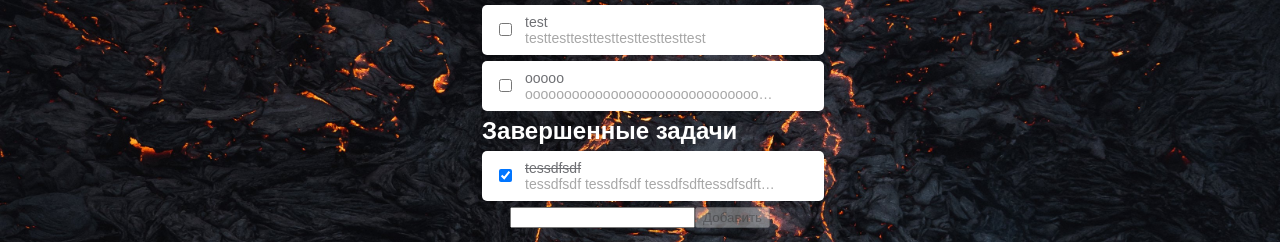
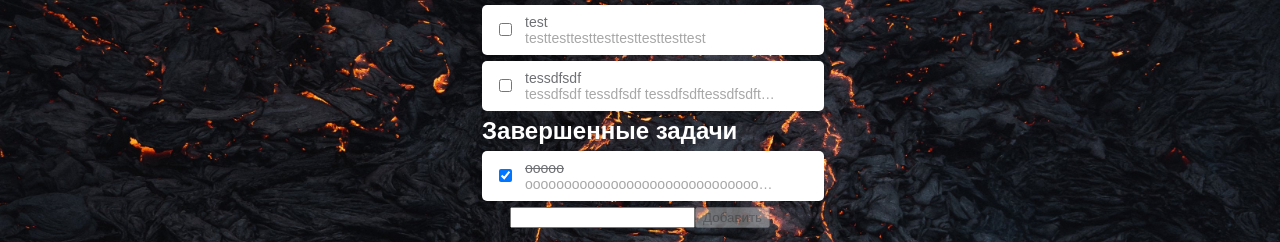
Before and after one commit to akryuchenkov/angular-todo-list, an Angular app: page / in a window 1280 px wide. Shown: the part 301-543 px from the top of the page. Built offline with nearby package versions, Linux system fonts and the light colour scheme; data requests are answered from the project's data file.

Commit message:
fix toggle is finished to output

```diff
--- a/db.json
+++ b/db.json
@@ -13,7 +13,7 @@
       "text": "tessdfsdf",
       "description": "tessdfsdf tessdfsdf tessdfsdftessdfsdftessdfsdftessdfsdftessdfsdf",
       "date": 1634712691598,
-      "isFinished": true,
+      "isFinished": false,
       "user": -1,
       "group": -1,
       "id": 2
@@ -22,7 +22,7 @@
       "text": "ооооо",
       "description": "оооооооооооооооооооооооооооооооооооооооо ооооооооооооооо ооооооооооооооо ооооооооооооооооооооооооооооооооооооооооооооооооооооооо оооооооооооооооооооооооооооооооооооооооо",
       "date": 1634713038171,
-      "isFinished": false,
+      "isFinished": true,
       "user": -1,
       "group": -1,
       "id": 3
--- a/src/app/modules/tasks/components/task-item/task-item.component.ts
+++ b/src/app/modules/tasks/components/task-item/task-item.component.ts
@@ -1,4 +1,4 @@
-import { Component, Input, OnInit } from '@angular/core';
+import { Component, EventEmitter, Input, OnInit, Output } from '@angular/core';
 import { TaskModel } from 'src/app/models/task.model';
 
 @Component({
@@ -10,14 +10,14 @@ export class TaskItemComponent implements OnInit {
   @Input()
   task = TaskModel.empty();
 
-  @Input()
-  toggleIsFinished: (id: number, isFinished: boolean) => void = () => {};
+  @Output()
+  toggleIsFinishedEvent = new EventEmitter<TaskModel>();
 
   constructor() {}
 
   ngOnInit(): void {}
 
   onChangeIsFinished(e: any) {
-    this.toggleIsFinished(this.task.id || -1, e.target.checked);
+    this.toggleIsFinishedEvent.emit(this.task);
   }
 }
--- a/src/app/modules/tasks/components/tasks-list/tasks-list.component.html
+++ b/src/app/modules/tasks/components/tasks-list/tasks-list.component.html
@@ -5,7 +5,7 @@
     *ngFor="let task of tasks"
     (dblclick)="toTask(task.id || -1)"
     [task]="task"
-    [toggleIsFinished]="toggleIsFinished"
+    (toggleIsFinishedEvent)="toggleIsFinished($event)"
   ></app-task-item>
   <!-- <div class="task">
     <button (click)="toggleIsFinished(task.id || -1)">
--- a/src/app/modules/tasks/components/tasks-list/tasks-list.component.ts
+++ b/src/app/modules/tasks/components/tasks-list/tasks-list.component.ts
@@ -1,4 +1,4 @@
-import { Component, Input, OnInit } from '@angular/core';
+import { Component, EventEmitter, Input, OnInit, Output } from '@angular/core';
 import { Router } from '@angular/router';
 import { TaskId, TaskModel } from 'src/app/models/task.model';
 
@@ -14,8 +14,12 @@ export class TasksListComponent implements OnInit {
   @Input()
   tasks: TaskModel[] = [];
 
-  @Input()
-  toggleIsFinished: (id: number, isFinished: boolean) => void = () => {};
+  @Output()
+  toggleIsFinishedEvent = new EventEmitter<TaskModel>();
+
+  toggleIsFinished(task: TaskModel) {
+    this.toggleIsFinishedEvent.emit(task);
+  }
 
   constructor(private router: Router) {}
 
--- a/src/app/modules/tasks/pages/tasks-list-page/tasks-list-page.component.html
+++ b/src/app/modules/tasks/pages/tasks-list-page/tasks-list-page.component.html
@@ -2,13 +2,13 @@
   <app-tasks-list
     title="Текущие задачи"
     [tasks]="newTasks"
-    [toggleIsFinished]="toggleIsFinished()"
+    (toggleIsFinishedEvent)="toggleIsFinished($event)"
   >
   </app-tasks-list>
   <app-tasks-list
     title="Завершенные задачи"
     [tasks]="completedTasks"
-    [toggleIsFinished]="toggleIsFinished()"
+    (toggleIsFinishedEvent)="toggleIsFinished($event)"
   ></app-tasks-list>
 
   <section class="input">
--- a/src/app/modules/tasks/pages/tasks-list-page/tasks-list-page.component.ts
+++ b/src/app/modules/tasks/pages/tasks-list-page/tasks-list-page.component.ts
@@ -49,18 +49,10 @@ export class TasksListPageComponent implements OnInit {
     this.taskText.setValue('');
   }
 
-  toggleIsFinished() {
-    const self = this;
-    return (id: number, isFinished: boolean) => {
-      const task = self.tasks.find((task) => task.id == id);
-      if (!task) {
-        return;
-      }
+  toggleIsFinished(task: TaskModel) {
+    const tempTask = TaskModel.copy(task);
+    tempTask.isFinished = !tempTask.isFinished;
 
-      const tempTask = TaskModel.copy(task);
-      tempTask.isFinished = isFinished;
-
-      self.tasksService.update(tempTask).subscribe(() => self.fetch());
-    };
+    this.tasksService.update(tempTask).subscribe(() => this.fetch());
   }
 }
```
Also changed, not shown: 1 other file (tests, documents, lock files or other folders).
